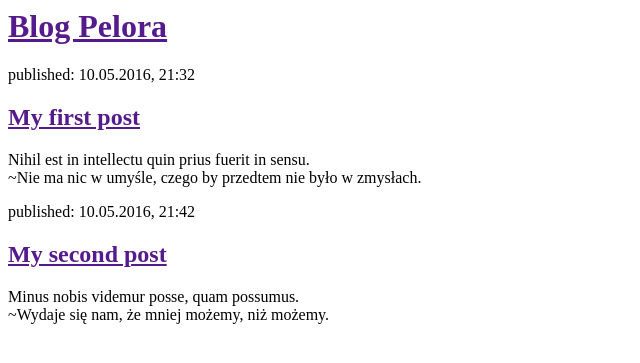
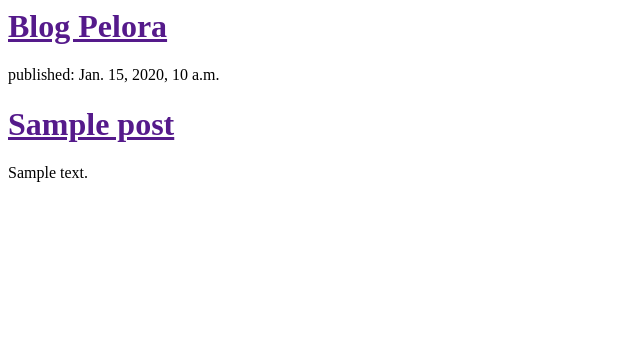
Before and after one commit to pelor23/my-first-blog, a Django app: template blog/templates/blog/post_list.html in a window 1280 px wide. Shown: the top 363 px of the page, without its empty margins (0-640 px from the left). Run offline with Django 3.2, Linux system fonts and the light colour scheme; the template is opened without the code that fills it: most values are stand-ins (such as "Sample title", 1, 10 or a date in 2020).

Commit message:
Template modification - we now can show posts from DB

```diff
--- a/blog/templates/blog/post_list.html
+++ b/blog/templates/blog/post_list.html
@@ -7,16 +7,11 @@
             <h1><a href="">Blog Pelora</a></h1>
         </div>
 
-        <div>
-            <p>published: 10.05.2016, 21:32</p>
-            <h2><a href="">My first post</a></h2>
-            <p>Ni­hil est in in­tellec­tu quin prius fuerit in sen­su.<br />~Nie ma nic w umyśle, cze­go by przed­tem nie było w zmysłach.</p>
-        </div>
-
-        <div>
-            <p>published: 10.05.2016, 21:42</p>
-            <h2><a href="">My second post</a></h2>
-            <p>Mi­nus no­bis vi­demur pos­se, quam pos­su­mus.<br />~Wy­daje się nam, że mniej możemy, niż możemy.</p>
-        </div>
+        {% for post in posts %}
+            <div>
+                <p>published: {{ post.published_date }}</p>
+                <h1><a href="">{{ post.title }}</a></h1>
+                <p>{{ post.text|linebreaksbr }}</p>
+        {% endfor %}
     </body>
 </html>
```
